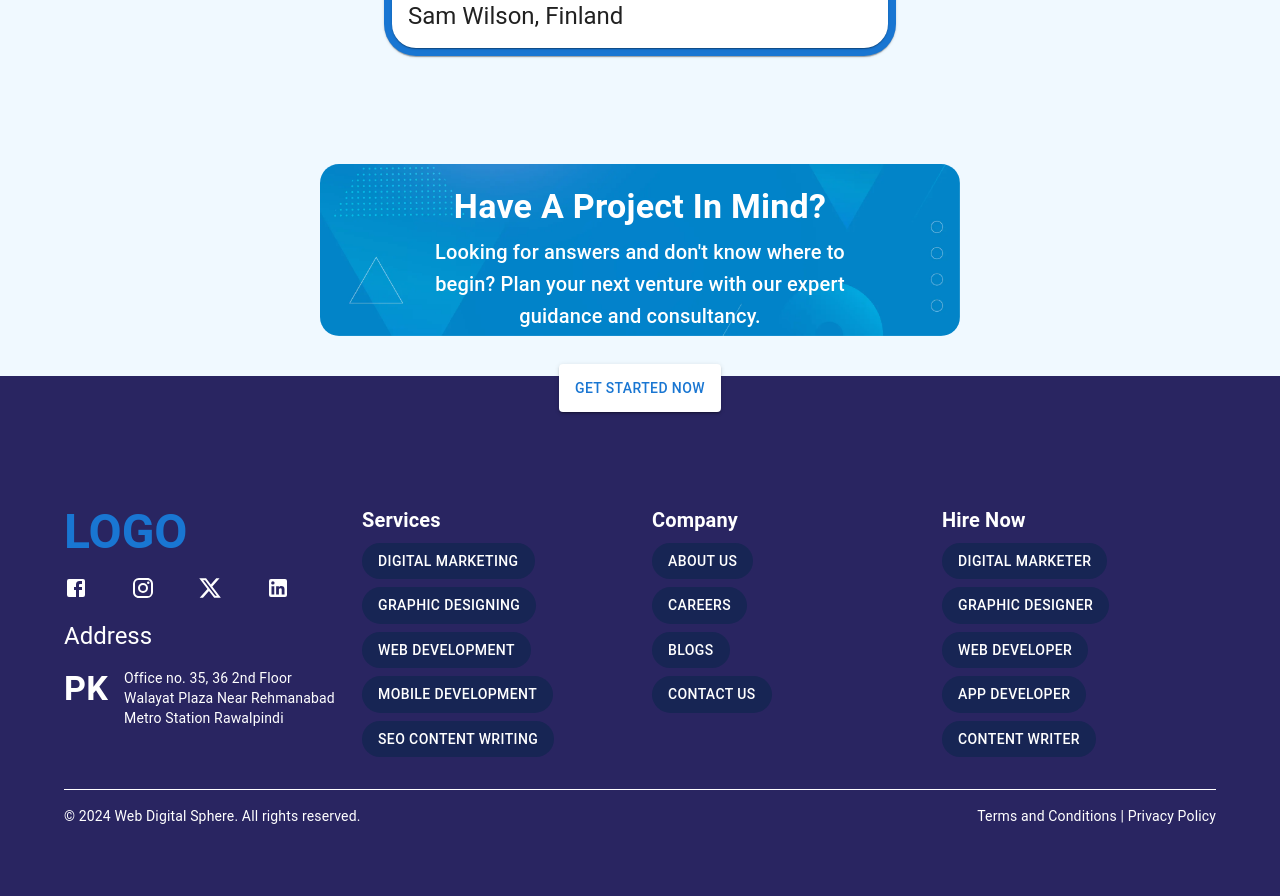
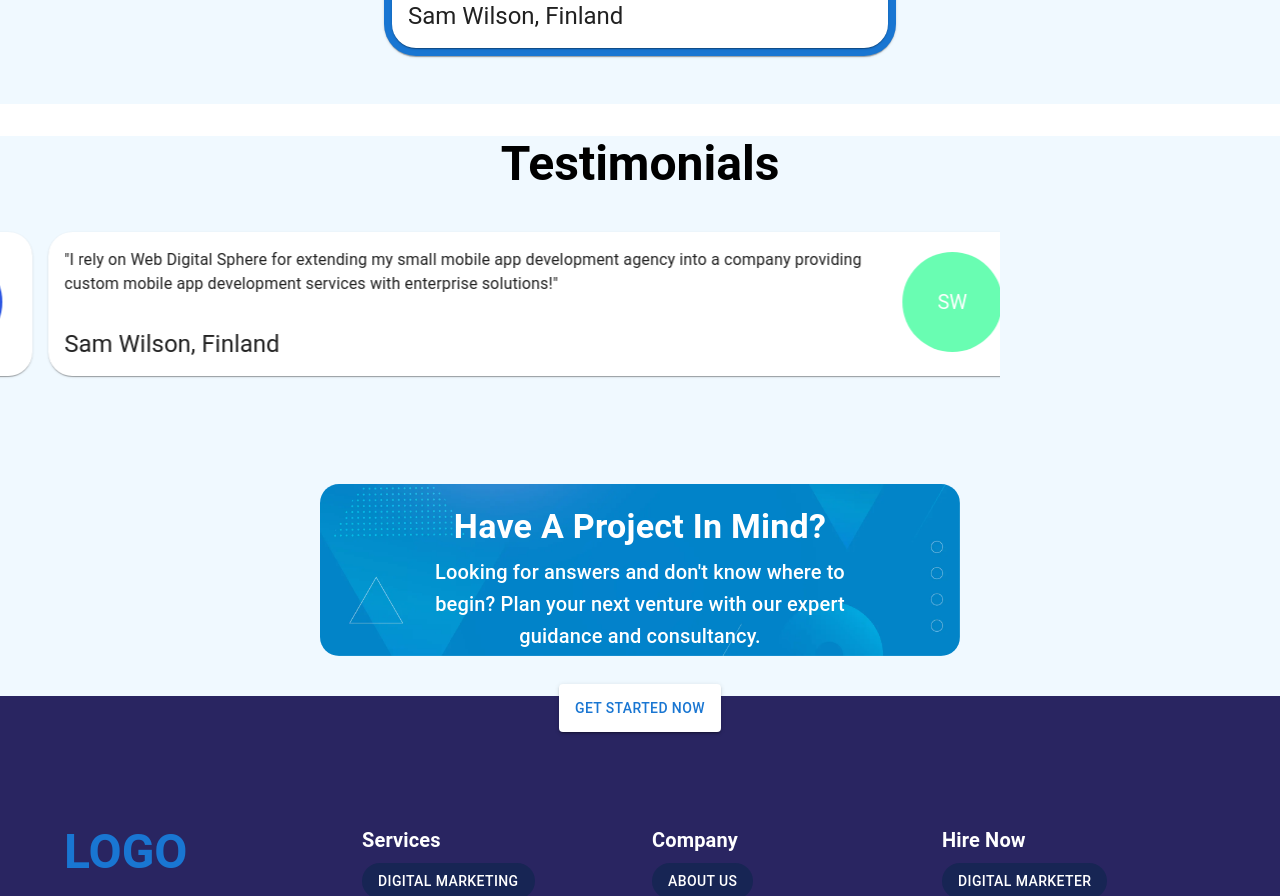
Before and after one commit to m-m4h4d/example, a React (Create React App) app: page / in a window 1280 px wide. Shown: the part 2860-3756 px from the top of the page. Built offline with nearby package versions, Linux system fonts and the light colour scheme; the HTML template or start-up script is replaced by a standard one.

Commit message:
Testimonials sider implemented but not complete

```diff
--- a/src/App.js
+++ b/src/App.js
@@ -1,11 +1,12 @@
 import React from 'react';
-import { NavBar, Footer, Hero } from './components';
+import { NavBar, Footer, Hero, TestimonialsCopy } from './components';
 
 function App() {
   return (
     <div className="App">
       <NavBar />
       <Hero />
+      <TestimonialsCopy />
       <Footer />
     </div>
   );
--- /dev/null
+++ b/src/components/TestimonialsCopy.js
@@ -0,0 +1,88 @@
+import React from 'react';
+import { CarouselProvider, Slider, Slide } from 'pure-react-carousel';
+import 'pure-react-carousel/dist/react-carousel.es.css';
+import { Box, Avatar, Card, CardContent, CardHeader, Typography } from '@mui/material';
+
+function stringToColor(string) {
+    let hash = 0;
+    let i;
+
+    for (i = 0; i < string.length; i += 1) {
+        hash = string.charCodeAt(i) + ((hash << 5) - hash);
+    }
+
+    let color = '#';
+
+    for (i = 0; i < 3; i += 1) {
+        const value = (hash >> (i * 8)) & 0xff;
+        color += `${value.toString(16)}`;
+    }
+
+    return color;
+}
+
+function stringAvatar(name) {
+    return {
+        children: `${name.split(' ')[0][0]}${name.split(' ')[1][0]}`,
+    };
+}
+
+export default class Testimonials extends React.Component {
+    render() {
+        return (
+            <CarouselProvider
+                naturalSlideWidth={100}
+                naturalSlideHeight={125}
+                totalSlides={3}
+                isPlaying={true}
+                interval={3000}
+                style={{ background: '#F0F9FF' }}
+            >
+                <Typography variant='h3' textAlign={'center'} sx={{ my: 4 }}>
+                    <b>Testimonials</b>
+                </Typography>
+                <Slider style={{ height: 200, width: 1000 }}>
+                    <Slide index={0}>
+                        <Card sx={{ display: 'flex', justifyContent: 'space-around', borderRadius: 6, m: 1 }}>
+                            <Box sx={{ pr: 4 }}>
+                                <CardContent>
+                                    <Typography variant="body1" component="p">
+                                        "It was a thrilling experience with Web Digital Sphere for their advantageous and amazing graphic design services. They amazed me with their on-time delivery, creative graphic designs. and pondering of descriptions. I'd be delighted for future collaborations with you guys for more digital graphic designs!"
+                                    </Typography>
+                                </CardContent>
+                                <CardHeader title={'Matt Wittey, Austria'} />
+                            </Box>
+                            <Avatar {...stringAvatar('Matt Wittey, Austria')} sx={{ width: 100, height: 100, right: 30, top: 20, bgcolor: stringToColor('Matt Wittey, Austria') }} />
+                        </Card>
+                    </Slide>
+                    <Slide index={1}>
+                        <Card sx={{ display: 'flex', justifyContent: 'space-around', borderRadius: 6, m: 1 }}>
+                            <Box sx={{ pr: 4 }}>
+                                <CardContent>
+                                    <Typography variant="body1" component="p">
+                                        "Web Digital Sphere has played a key role in my business's digital presence with its smart marketing tactics. I can rely on them for long-lasting business profits!"
+                                    </Typography>
+                                </CardContent>
+                                <CardHeader title={'Shirley Johnson, New York'} />
+                            </Box>
+                            <Avatar {...stringAvatar('Shirley Johnson, New York')} sx={{ width: 100, height: 100, right: 30, top: 20, bgcolor: stringToColor('Shirley Johnson, New York') }} />
+                        </Card>
+                    </Slide>
+                    <Slide index={2}>
+                        <Card sx={{ display: 'flex', justifyContent: 'space-around', borderRadius: 6, m: 1 }}>
+                            <Box sx={{ pr: 4 }}>
+                                <CardContent>
+                                    <Typography variant="body1" component="p">
+                                        "I rely on Web Digital Sphere for extending my small mobile app development agency into a company providing custom mobile app development services with enterprise solutions!"
+                                    </Typography>
+                                </CardContent>
+                                <CardHeader title={'Sam Wilson, Finland'} />
+                            </Box>
+                            <Avatar {...stringAvatar('Sam Wilson, Finland')} sx={{ width: 100, height: 100, right: 30, top: 20, bgcolor: stringToColor('Sam Wilson, Finland') }} />
+                        </Card>
+                    </Slide>
+                </Slider>
+            </CarouselProvider>
+        );
+    }
+}
--- a/src/components/index.js
+++ b/src/components/index.js
@@ -5,5 +5,6 @@ import Testimonials from './Testimonials';
 import NavBar from './NavBar';
 import Industries from './Industries';
 import Partners from './Partners';
+import TestimonialsCopy from './TestimonialsCopy';
 
-export { Hero, Strategy, Footer, Testimonials, NavBar, Industries, Partners };
+export { Hero, Strategy, Footer, Testimonials, NavBar, Industries, Partners, TestimonialsCopy };
```
